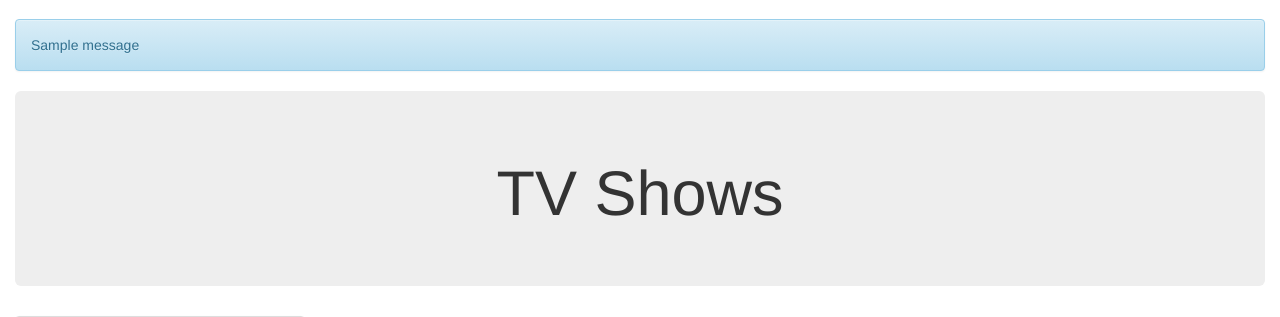
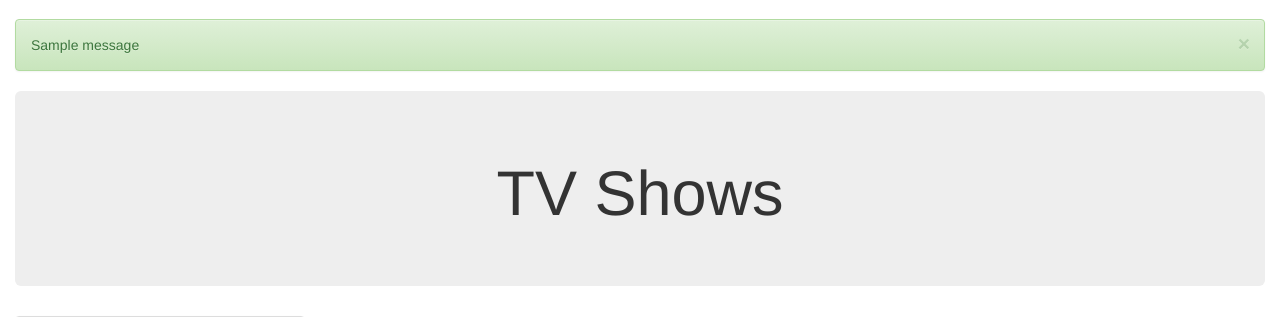
Before and after one commit to samcheck/PyMedia, a Flask app: page /tv in a window 1280 px wide. Shown: the part 51-368 px from the top of the page. Run offline with Flask 2, Linux system fonts and the light colour scheme; tables that the repository leaves empty hold one stand-in row (values such as "Sample post"); grey boxes marked "Sample" are stand-in pictures; one stand-in notice (Sample message) is shown; some libraries are stand-ins or nearby versions.

Commit message:
adding bootstrap alert classes, and handle default or unassigned message categories

```diff
--- a/FlaskMedia/templates/messages.html
+++ b/FlaskMedia/templates/messages.html
@@ -1,12 +1,14 @@
 {% with messages = get_flashed_messages(with_categories=true) %}
   {% if messages %}
     {% for category, message in messages %}
-      {% if category=='error' %}
-      <div class="alert alert-danger" role="alert">
+      {% if category in ("success", "info", "warning", "danger") %}
+      <div class="alert alert-{{ category }} alert-dismissible" role="alert">
+      <button type="button" class="close" data-dismiss="alert" aria-label="Close"><span aria-hidden="true">&times;</span></button>
         {{ message }}
       </div>
       {% else %}
-      <div class="alert alert-info" role="alert">
+      <div class="alert alert-info alert-dismissible" role="alert">
+      <button type="button" class="close" data-dismiss="alert" aria-label="Close"><span aria-hidden="true">&times;</span></button>
         {{ message }}
       </div>
       {% endif %}
```
